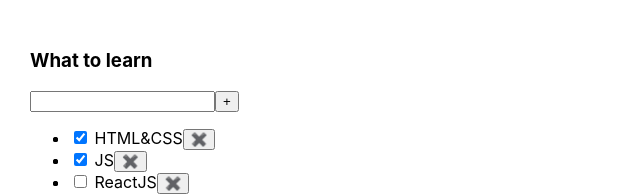
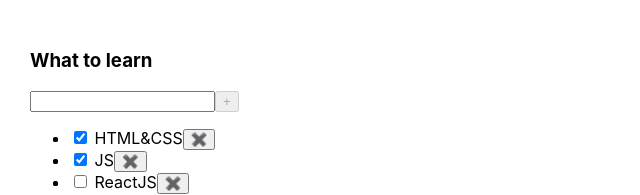
Before and after one commit to electrixky/todolist, a React (Create React App) app: page / in a window 1280 px wide. Shown: the top 195 px of the page, without its empty margins (0-640 px from the left). Built offline with nearby package versions, Linux system fonts and the light colour scheme.

Commit message:
added input logic

```diff
--- a/package.json
+++ b/package.json
@@ -10,10 +10,12 @@
     "@types/node": "^16.18.1",
     "@types/react": "^18.0.23",
     "@types/react-dom": "^18.0.7",
+    "@types/uuid": "^9.0.8",
     "react": "^18.2.0",
     "react-dom": "^18.2.0",
     "react-scripts": "5.0.1",
     "typescript": "^4.8.4",
+    "uuid": "^9.0.1",
     "web-vitals": "^2.1.4"
   },
   "scripts": {
--- a/src/AddTaskForm.tsx
+++ b/src/AddTaskForm.tsx
@@ -1,13 +1,34 @@
 import {Button} from "./Button";
+import {ChangeEvent, useState, KeyboardEvent} from "react";
+import {log} from "util";
 
 type AddTaskFormPropsType = {
+    addTask: (title: string) => void
+}
 
-}
-export function AddTaskForm(props: AddTaskFormPropsType) {
+export function AddTaskForm({addTask}: AddTaskFormPropsType) {
+    const [newTaskTitle, setNewTaskTitle] = useState("")
+
+    const addNewTaskHandler = () => {
+        addTask(newTaskTitle)
+        setNewTaskTitle("")
+    }
+
+    const setTaskTitleHandler = (e: ChangeEvent<HTMLInputElement>) => setNewTaskTitle(e.currentTarget.value)
+    const addTaskOnKeyDownHandler = (e: KeyboardEvent<HTMLInputElement>) => e.key === "Enter" && addNewTaskHandler()
+
     return (
         <div>
-            <input/>
-            <Button title={"+"}/>
+            <input
+                value={newTaskTitle}
+                onChange={setTaskTitleHandler}
+                onKeyDown={addTaskOnKeyDownHandler}
+            />
+            <Button
+                title={"+"}
+                onClickHandler={addNewTaskHandler}
+                isDisabled={!newTaskTitle}
+            />
         </div>
     )
 }
--- a/src/App.tsx
+++ b/src/App.tsx
@@ -4,9 +4,10 @@
 import {AddTaskForm} from "./AddTaskForm";
 import {TasksList} from "./TasksList";
 import {TodoList} from "./TodoList";
+import {v1} from "uuid";
 
 export type TaskType = {
-    id: number
+    id: string
     title: string
     isDone: boolean
 }
@@ -20,29 +21,29 @@
     const todoListTitle = "What to learn"
 
     const [tasks, setTasks] = useState([
-        {id: 1, title: "HTML&CSS", isDone: true},
-        {id: 2, title: "JS", isDone: true},
-        {id: 3, title: "ReactJS", isDone: false}
+        {id: v1(), title: "HTML&CSS", isDone: true},
+        {id: v1(), title: "JS", isDone: true},
+        {id: v1(), title: "ReactJS", isDone: false}
     ])
 
     const [filter, setFilter] = useState<FilterValuesType>("All")
 
-    function removeTask(taskId: number) {
+    const removeTask = (taskId: string) => {
         let updatedTasks = tasks.filter(task => task.id !== taskId)
         setTasks(updatedTasks)
     }
 
+    const addTask = (title: string) => {
+        setTasks([{id: v1(), title, isDone: false}, ...tasks])
+    }
+
     //UI
 
-    let tasksForTodoList = tasks
-
-    if (filter === "Active") {
-        tasksForTodoList = tasks.filter(task => !task.isDone)
-    }
-
-    if (filter === "Completed") {
-        tasksForTodoList = tasks.filter(task => task.isDone)
-    }
+    const tasksForTodoList: Array<TaskType> = filter === "Active"
+    ? tasks.filter(task => !task.isDone)
+        : filter === "Completed"
+            ? tasks.filter(task => task.isDone)
+            : tasks
 
     function changeFilter(value: FilterValuesType) {
         setFilter(value)
@@ -50,7 +51,8 @@
 
     return (
         <div className="App">
-            <TodoList todoListTitle={todoListTitle} tasks={tasksForTodoList} removeTask={removeTask} changeFilter={changeFilter}/>
+            <TodoList todoListTitle={todoListTitle} tasks={tasksForTodoList} addTask={addTask} removeTask={removeTask}
+                      changeFilter={changeFilter}/>
         </div>
     );
 }
--- a/src/Button.tsx
+++ b/src/Button.tsx
@@ -3,9 +3,10 @@
 
 type ButtonPropsType = {
     title: string
-    onClickHandler?: () => void
+    onClickHandler: () => void
+    isDisabled?: boolean
 }
 
-export const Button = ({title, onClickHandler}: ButtonPropsType) => {
-    return <button onClick={onClickHandler}>{title}</button>
+export const Button = ({title, onClickHandler, isDisabled}: ButtonPropsType) => {
+    return <button onClick={onClickHandler} disabled={isDisabled}>{title}</button>
 };
--- a/src/Task.tsx
+++ b/src/Task.tsx
@@ -2,17 +2,19 @@
 import {Button} from "./Button";
 
 export type TaskPropsType = {
-    taskId: number
+    taskId: string
     title: string
     isDone: boolean
-    removeTask: (id: number) => void
+    removeTask: (id: string) => void
 }
 
 export function Task({taskId, title, isDone, removeTask}: TaskPropsType) {
+    const removeTaskHandler = () => removeTask(taskId)
+
     return (
         <li key={taskId}>
             <input type="checkbox" checked={isDone}/> <span>{title}</span>
-            <Button title={"✖️"} onClickHandler={() => removeTask(taskId)}></Button>
+            <Button title={"✖️"} onClickHandler={removeTaskHandler}></Button>
         </li>
     )
 }
--- a/src/TasksList.tsx
+++ b/src/TasksList.tsx
@@ -5,11 +5,15 @@
 
 type TasksListPropsType = {
     tasks: Array<TaskType>
-    removeTask: (id: number) => void
+    removeTask: (id: string) => void
     changeFilter: (value: FilterValuesType) => void
 }
 
 export function TasksList({tasks, removeTask, changeFilter}: TasksListPropsType) {
+    const changeFilterHandlerCreator = (filter: FilterValuesType) => {
+        return () => changeFilter(filter)
+    }
+
     const tasksList = <ul>
         {
             tasks.map(task => {
@@ -29,9 +33,9 @@
         <>
             {tasksList}
             <div>
-                <Button onClickHandler={() => changeFilter("All")} title={"All"}/>
-                <Button onClickHandler={() => changeFilter("Active")} title={"Active"}/>
-                <Button onClickHandler={() => changeFilter("Completed")} title={"Completed"}/>
+                <Button onClickHandler={changeFilterHandlerCreator("All")} title={"All"}/>
+                <Button onClickHandler={changeFilterHandlerCreator("Active")} title={"Active"}/>
+                <Button onClickHandler={changeFilterHandlerCreator("Completed")} title={"Completed"}/>
             </div>
         </>
     )
--- a/src/TodoList.tsx
+++ b/src/TodoList.tsx
@@ -1,20 +1,23 @@
 import {TodoListHeader} from "./TodoListHeader";
 import {AddTaskForm} from "./AddTaskForm";
 import {TasksList} from "./TasksList";
-import React from "react";
+import React, {useState} from "react";
 import {FilterValuesType, TaskType} from "./App";
 
 type TodoListPropsType = {
     todoListTitle: string
     tasks: Array<TaskType>
-    removeTask: (id: number) => void
+    removeTask: (id: string) => void
     changeFilter: (value: FilterValuesType) => void
+    addTask: (title: string) => void
 }
-export function TodoList({todoListTitle,tasks, removeTask, changeFilter}: TodoListPropsType) {
+export function TodoList({todoListTitle,tasks, removeTask, changeFilter, addTask}: TodoListPropsType) {
+
+
     return (
         <div>
             <TodoListHeader title={todoListTitle}/>
-            <AddTaskForm/>
+            <AddTaskForm addTask={addTask}/>
             <TasksList removeTask={removeTask} tasks={tasks} changeFilter={changeFilter}/>
         </div>
     )
```
Also changed, not shown: 1 other file (tests, documents, lock files or other folders).
